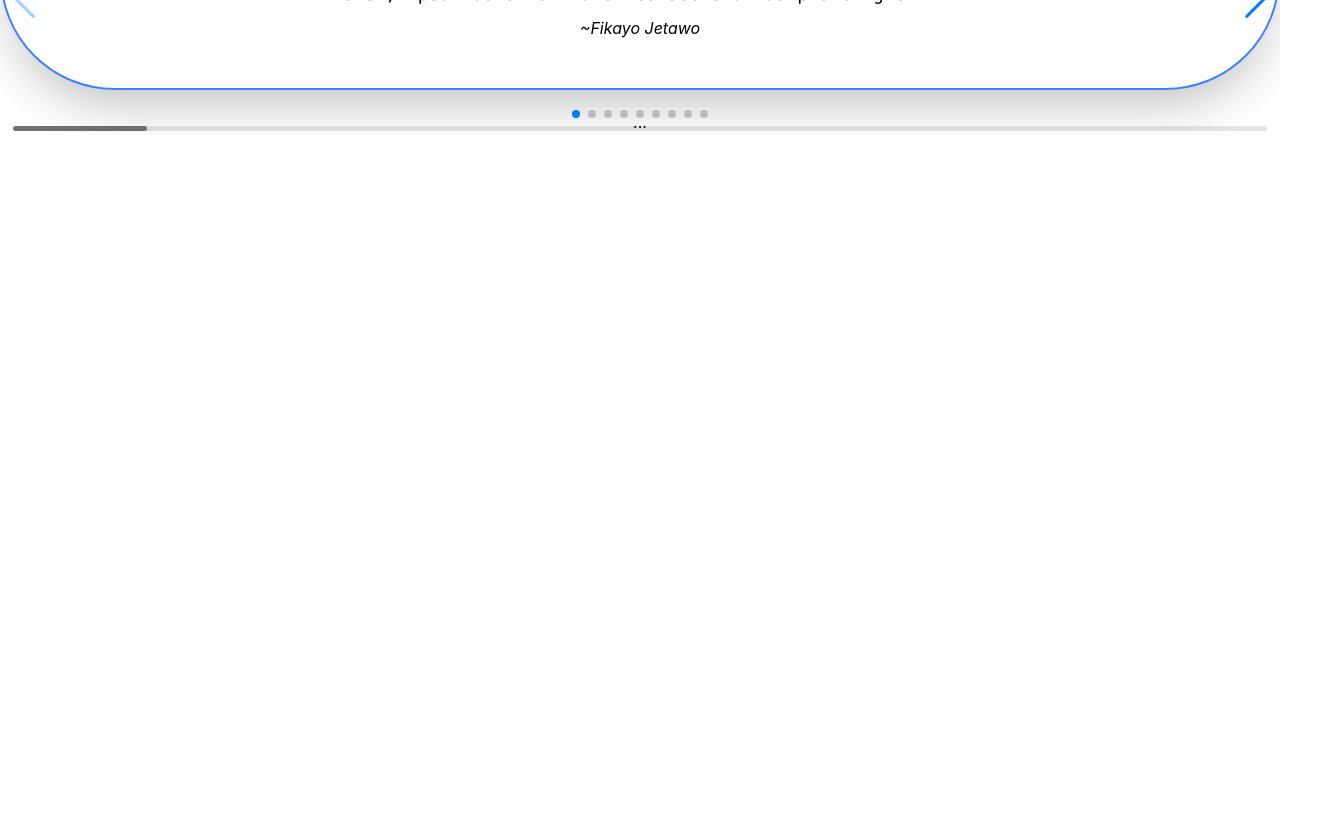
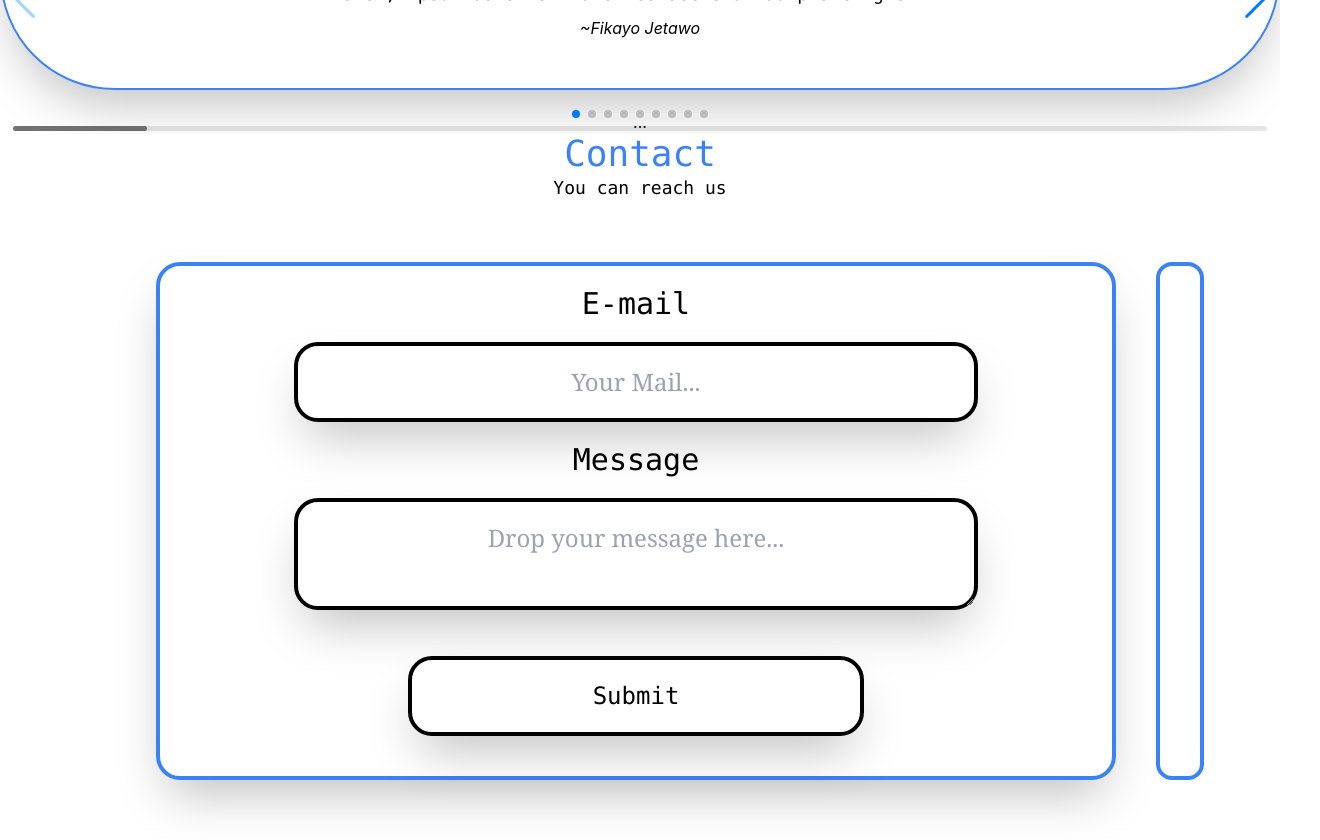
Before and after one commit to Phickayor/AmenJetRebuild, a React (Create React App) app in the folder amen-jet.html/: page / in a window 1280 px wide. Shown: the part 3620-4460 px from the top of the page, 1320 px wide, since content can reach past the window. Before the commit the page ends 3754 px from the top, so only its background shows below. Built offline with nearby package versions, Linux system fonts and the light colour scheme.

Commit message:
Working on contact component

```diff
--- a/amen-jet.html/src/App.js
+++ b/amen-jet.html/src/App.js
@@ -4,7 +4,7 @@ import Services from "./components/Services";
 import Gallery from "./components/Gallery";
 import Reviews from "./components/Reviews";
 import Goals from "./components/Goals";
-// import Contact from "./components/Contact";
+import Contact from "./components/Contact";
 // import Footer from "./components/Footer";
 import "./App.css";
 
@@ -19,9 +19,9 @@ function App() {
       <Goals />
       <Gallery />
       <Reviews />
+      <Contact />
       {/* <Footer />
-      <Contact />
-      */}
+       */}
     </div>
   );
 }
--- a/amen-jet.html/src/components/Contact.js
+++ b/amen-jet.html/src/components/Contact.js
@@ -1,7 +1,56 @@
 import React from "react";
 
 function Contact() {
-  return <div>Contact</div>;
+  return (
+    <div id="contact">
+      <h1 className="text-4xl font-mono text-blue-500">Contact</h1>
+      <p className="text-lg font-mono">You can reach us </p>
+
+      <div
+        // data-aos="fade-up"
+        // data-aos-duration="3000"
+        className="flex w-full m-10 flex-wrap sm:flex-nowrap justify-center "
+      >
+        <form className=" bg-white w-9/12 m-5 text-black shadow-2xl p-5 rounded-3xl border-blue-500 border-4">
+          <label className="p-5 font-mono text-3xl">E-mail</label>
+          <br />
+          <input
+            type="email"
+            className="w-9/12 m-5 bg-white font-serif text-black text-center focus:outline-none text-2xl shadow-2xl p-5 rounded-3xl border-4 border-black"
+            placeholder="Your Mail..."
+            required
+          />
+          <br />
+          <label className="p-5 font-mono text-3xl">Message</label>
+          <br />
+          <textarea
+            type="text"
+            className="w-9/12 m-5 bg-white font-serif text-black text-center focus:outline-none text-2xl shadow-2xl p-5 rounded-3xl border-4 border-black"
+            placeholder="Drop your message here..."
+            required
+          />
+          <button className="lg:w-2/4 m-5 w-9/12 bg-white text-black text-center focus:outline-none text-2xl shadow-2xl p-5 font-mono rounded-3xl border-4 border-black hover:bg-blue-700 hover:text-white hover:lg:w-9/12">
+            Submit
+          </button>
+        </form>
+
+        <ul className="  bg-white m-5 text-black rounded-2xl flex justify-center sm:flex-col border-4 border-blue-500">
+          <a href="https://wa.me/+2348056505476">
+            <li className="text-5xl sm:text-6xl m-5 hover:text-blue-500"></li>
+          </a>
+          <a href=".">
+            <li className="text-5xl sm:text-6xl m-5 hover:text-blue-500"></li>
+          </a>
+          <a href="tel:+2349025303318">
+            <li className="text-4xl sm:text-5xl m-5 hover:text-blue-500"></li>
+          </a>
+          <a href="mailto:jetawotemitope@gmail@gmail.com">
+            <li className="text-4xl sm:text-5xl m-5 hover:text-blue-500"></li>
+          </a>
+        </ul>
+      </div>
+    </div>
+  );
 }
 
 export default Contact;
```
